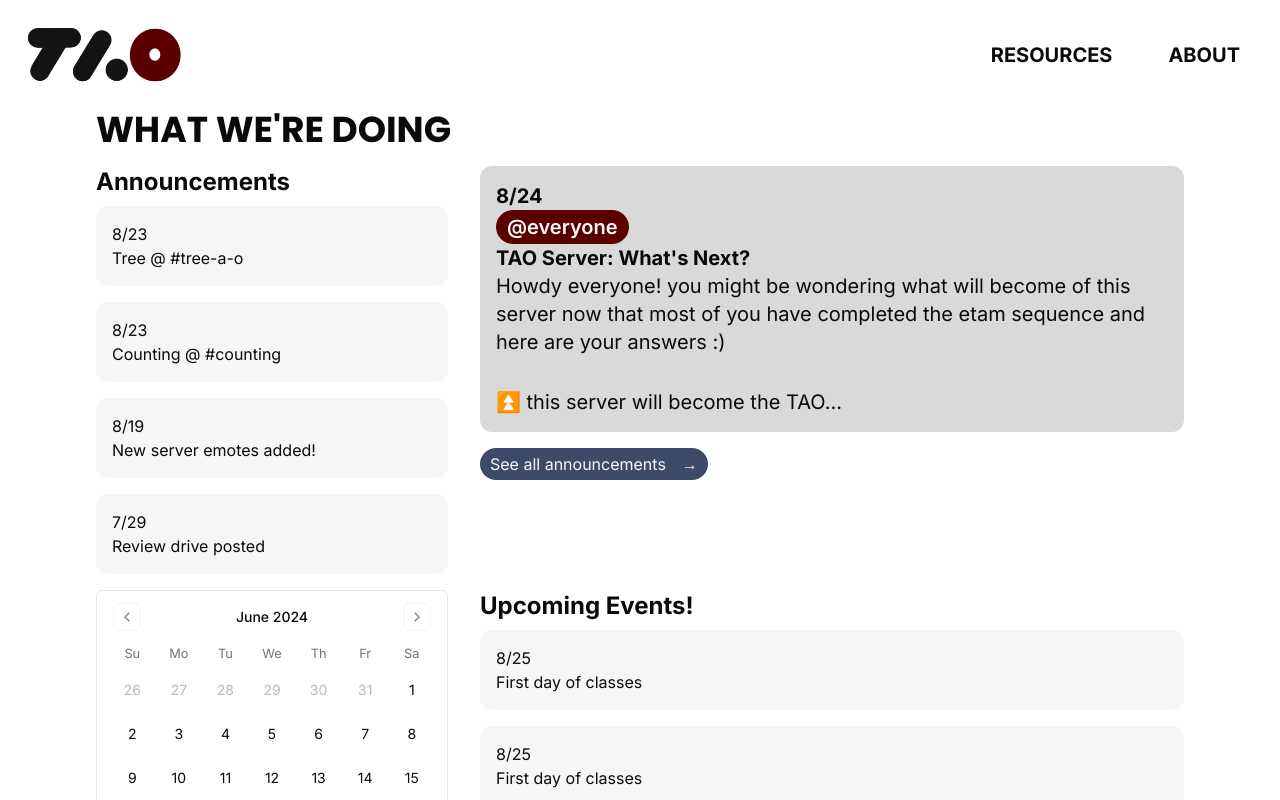
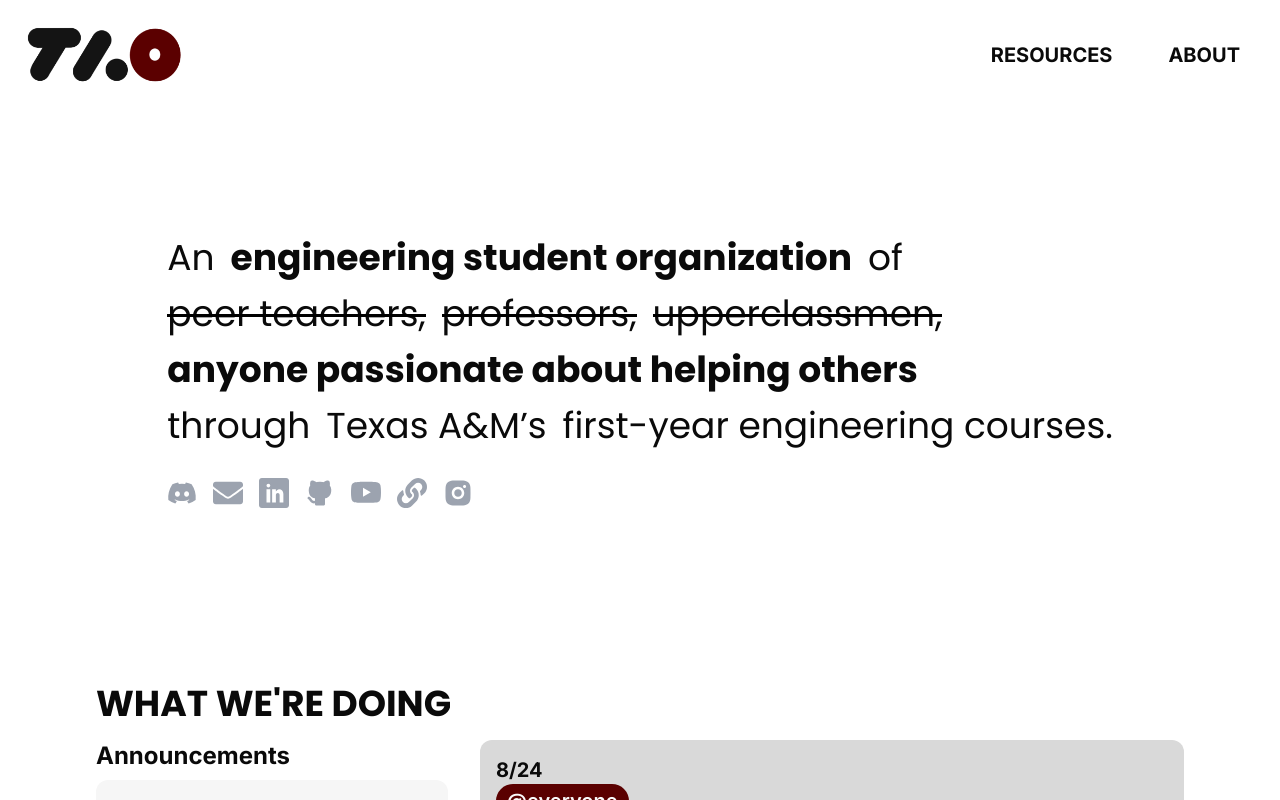
Before and after one commit to TAO-ENGR/club-website, a Next.js app in the folder club-website/: page / in a window 1280 px wide. Shown: the top 800 px of the page. Built offline with nearby package versions, Linux system fonts and the light colour scheme.

Commit message:
intro text

```diff
--- a/club-website/src/app/page.tsx
+++ b/club-website/src/app/page.tsx
@@ -13,6 +13,9 @@ export default function Home() {
   const [date, setDate] = React.useState<Date | undefined>(new Date());
   return (
     <main className="flex min-h-screen flex-col items-center justify-between px-8 lg:px-24 gap-12">
+      <div className="py-32">
+        <IntroText />
+      </div>
       <div className="flex flex-col gap-4">
         <h1 className="text-4xl font-bold uppercase" style={poppins.style}>
           WHAT WE&apos;RE DOING
--- /dev/null
+++ b/club-website/src/components/introText/introText.css
@@ -0,0 +1,72 @@
+@keyframes strike {
+  0% {
+    width: 0;
+  }
+  80% {
+    width: 0;
+  }
+  100% {
+    width: 100%;
+  }
+}
+
+.strike {
+  position: relative;
+}
+
+.strike-1::after {
+  content: " ";
+  position: absolute;
+  top: 50%;
+  left: 0;
+  width: 100%;
+  height: 3.5px;
+  background: black;
+  animation-name: strike;
+  animation-timing-function: linear;
+  animation-iteration-count: 1;
+  animation-fill-mode: forwards;
+  animation-duration: 1.2s;
+}
+
+.strike-2::after {
+  content: " ";
+  position: absolute;
+  top: 50%;
+  left: 0;
+  width: 100%;
+  height: 3.5px;
+  background: black;
+  animation-name: strike;
+  animation-timing-function: linear;
+  animation-iteration-count: 1;
+  animation-fill-mode: forwards;
+  animation-duration: 1.6s;
+}
+
+.strike-3::after {
+  content: " ";
+  position: absolute;
+  top: 50%;
+  left: 0;
+  width: 100%;
+  height: 3.5px;
+  background: black;
+  animation-name: strike;
+  animation-timing-function: linear;
+  animation-iteration-count: 1;
+  animation-fill-mode: forwards;
+  animation-duration: 2s;
+}
+
+.hover-raise span:hover {
+  transform: translateY(-3px);
+  transition: all 0.25s ease-out;
+  cursor: default;
+}
+
+.hover-raise a:hover {
+  transform: translateY(-2px);
+  transition: all 0.25s ease-out;
+  color: black;
+}
--- /dev/null
+++ b/club-website/src/components/introText/introText.tsx
@@ -0,0 +1,110 @@
+"use client";
+
+import React from "react";
+import { poppins } from "@/app/fonts";
+import "./introText.css";
+import { BsYoutube } from "react-icons/bs";
+import { TbBrandGithubFilled } from "react-icons/tb";
+import { RiInstagramFill } from "react-icons/ri";
+import { ImLinkedin } from "react-icons/im";
+import { FaDiscord, FaEnvelope, FaLink } from "react-icons/fa";
+
+const IntroText: React.FC = () => {
+  return (
+    <div
+      className="w-full text-4xl flex flex-col gap-4 hover-raise"
+      style={poppins.style}
+    >
+      <div className="flex gap-4">
+        <span className="animate-[float-up_0.7s_linear]">An</span>
+        <span className="animate-[float-up_0.9s_linear] font-bold">
+          engineering student organization{" "}
+        </span>
+        <span className="animate-[float-up_1.2s_linear]">of </span>
+      </div>
+      <div className="flex gap-4">
+        <span
+          className="animate-[float-up_1.5s_linear] strike strike-1"
+          aria-label="striked through peer teachers"
+        >
+          peer teachers,
+        </span>
+        <span
+          className="animate-[float-up_1.6s_linear] strike strike-2"
+          aria-label="striked through professors"
+        >
+          professors,
+        </span>
+        <span
+          className="animate-[float-up_1.7s_linear] strike strike-3"
+          aria-label="striked through upperclassmen"
+        >
+          upperclassmen,
+        </span>
+      </div>
+      <span className="animate-[float-up-delay_2s_linear] font-bold">
+        anyone passionate about helping others
+      </span>
+      <div className="flex gap-4">
+        <span className="animate-[float-up-delay_2.5s_linear]">through</span>
+        <span className="animate-[float-up-delay_3s_linear]">Texas A&M’s</span>
+        <span className="animate-[float-up-delay_3.4s_linear]">
+          first-year engineering courses.
+        </span>
+      </div>
+      <div className="pt-4 text-3xl text-gray-400 flex gap-4">
+        <a
+          href="https://discord.gg/vvKtQHb3Ys"
+          target="_blank"
+          rel="noopener noreferrer"
+        >
+          <FaDiscord className="animate-[float-up-delay_3s_linear]" />
+        </a>
+        <a
+          href="https://discord.gg/vvKtQHb3Ys"
+          target="_blank"
+          rel="noopener noreferrer"
+        >
+          <FaEnvelope className="animate-[float-up-delay_3.2s_linear]" />
+        </a>
+        <a
+          href="https://www.linkedin.com/authwall?trk=bf&trkInfo=AQF6rTTbSI2dWwAAAYnRh99Q66Yy0_YjDulU7M9nkY0GVbjo9rjweFwRk8m7Lu9xukiacbf6C3Pd0wIgZ4zFedhdRL_eCQC1nxDCHVIVws7hWcmLg9TVAMMDDx7GPfhumP7_uB0=&original_referer=&sessionRedirect=https%3A%2F%2Fwww.linkedin.com%2Fcompany%2Fengr-tao"
+          target="_blank"
+          rel="noopener noreferrer"
+        >
+          <ImLinkedin className="animate-[float-up-delay_3.4s_linear]" />
+        </a>
+        <a
+          href="https://discord.gg/vvKtQHb3Ys"
+          target="_blank"
+          rel="noopener noreferrer"
+        >
+          <TbBrandGithubFilled className="animate-[float-up-delay_3.6s_linear]" />
+        </a>
+        <a
+          href="https://www.youtube.com/@engrtao"
+          target="_blank"
+          rel="noopener noreferrer"
+        >
+          <BsYoutube className="animate-[float-up-delay_3.8s_linear]" />
+        </a>
+        <a
+          href="https://maroonlink.tamu.edu/organization/tao"
+          target="_blank"
+          rel="noopener noreferrer"
+        >
+          <FaLink className="animate-[float-up-delay_4s_linear]" />
+        </a>
+        <a
+          href="https://instagram.com/tamutao"
+          target="_blank"
+          rel="noopener noreferrer"
+        >
+          <RiInstagramFill className="animate-[float-up-delay_4.2s_linear]" />
+        </a>
+      </div>
+    </div>
+  );
+};
+
+export default IntroText;
--- a/club-website/tailwind.config.ts
+++ b/club-website/tailwind.config.ts
@@ -72,10 +72,29 @@ const config = {
           from: { height: "var(--radix-accordion-content-height)" },
           to: { height: "0" },
         },
+        "float-up": {
+          "0%": { transform: "translateY(30px)", opacity: "0%" },
+          "20%": { transform: "translateY(30px)", opacity: "0%" },
+          "80%": { transform: "translateY(8px)", opacity: "20%" },
+          "100%": {
+            transform: "translateY(0)",
+            opacity: "100%",
+          },
+        },
+        "float-up-delay": {
+          "0%": { transform: "translateY(30px)", opacity: "0%" },
+          "40%": { transform: "translateY(30px)", opacity: "0%" },
+          "80%": { transform: "translateY(8px)", opacity: "20%" },
+          "100%": {
+            transform: "translateY(0)",
+            opacity: "100%",
+          },
+        },
       },
       animation: {
         "accordion-down": "accordion-down 0.2s ease-out",
         "accordion-up": "accordion-up 0.2s ease-out",
+        "float-up": "float-up 0.75s ease-out",
       },
     },
   },
```
